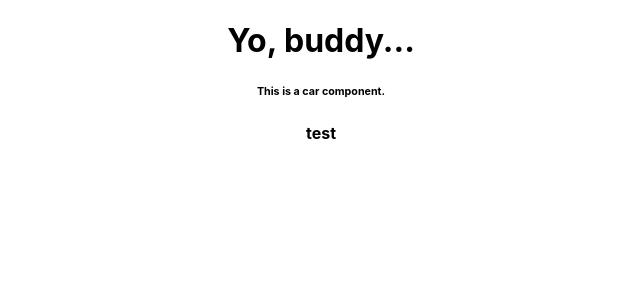
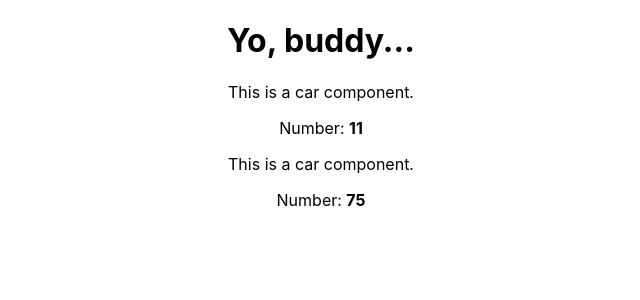
Before and after one commit to asovacloud/pikadu, a React (Create React App) app: page / in a window 1280 px wide. Shown: the top 300 px of the page, without its empty margins (319-959 px from the left). Built offline with nearby package versions, Linux system fonts and the light colour scheme.

Commit message:
Enter dynamic data

```diff
--- a/src/App.js
+++ b/src/App.js
@@ -12,6 +12,7 @@
       <h1>Yo, buddy...</h1>
 
       <Car />
+      <Car />
     </div>
   );
 
--- a/src/Car/Car.js
+++ b/src/Car/Car.js
@@ -1,10 +1,9 @@
 import React from 'react';
 
-const Car = () => (
+// eslint-disable-next-line
+export default () => (
   <div>
-    <h6>This is a car component.</h6>
-    <strong>test</strong>
+    <p>This is a car component.</p>
+    <p>Number: <strong>{Math.round(Math.random() * 100)}</strong></p>
   </div>
-);
-
-export default Car;
+)
```
